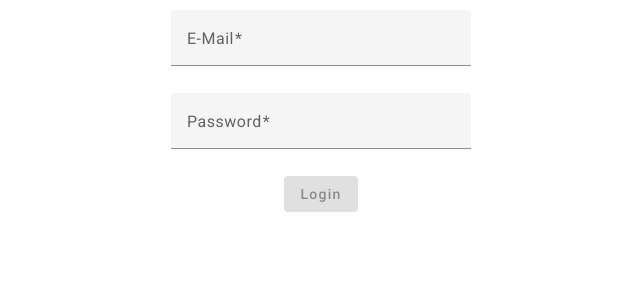
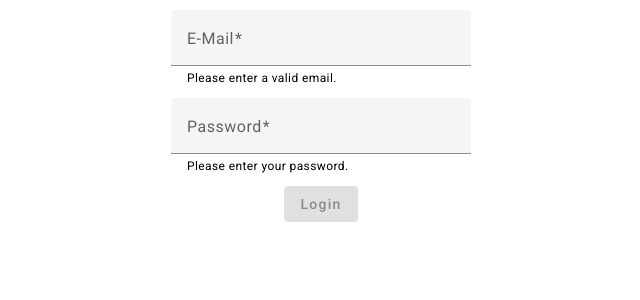
Before and after one commit to antrampa/fitness-tracker-2, an Angular app: page /login in a window 1280 px wide. Shown: the top 300 px of the page, without its empty margins (319-959 px from the left). Built offline with nearby package versions, Linux system fonts and the light colour scheme.

Commit message:
login form with reactive approach

```diff
--- a/src/app/app.module.ts
+++ b/src/app/app.module.ts
@@ -1,6 +1,6 @@
 import { NgModule } from '@angular/core';
 import { BrowserModule } from '@angular/platform-browser';
-import { FormsModule } from '@angular/forms';
+import { FormsModule, ReactiveFormsModule } from '@angular/forms';
 
 import { AppComponent } from './app.component';
 import { MaterialModule } from './material.module';
@@ -31,6 +31,7 @@ import { AppRoutingModule } from './app-routing.module';
     BrowserAnimationsModule,
     AppRoutingModule,
     FormsModule,
+    ReactiveFormsModule,
   ],
   providers: [],
   bootstrap: [AppComponent]
--- a/src/app/auth/login/login.component.html
+++ b/src/app/auth/login/login.component.html
@@ -1,31 +1,27 @@
 <section class="login-form">
-    <form class="fx-main" #f="ngForm" (ngSubmit)="onSubmit(f)">
+    <form class="fx-main" [formGroup]="loginForm" (ngSubmit)="onSubmit()">
         <mat-form-field>
             <mat-label>E-Mail</mat-label>
             <input matInput
                 type="email"
                 placeholder="Your email"
-                ngModel
-                name="email"
-                email
-                required
-                #emailInput="ngModel">
-            <mat-error *ngIf="emailInput.hasError('required')">Field must not be empty.</mat-error>
-            <mat-error *ngIf="!emailInput.hasError('required')">E-Mail is invalid</mat-error>
+                formControlName="email">
+            <mat-hint>Please enter a valid email.</mat-hint>
+            <!-- <mat-error *ngIf="emailInput.hasError('required')">Field must not be empty.</mat-error>  -->
+            <mat-error>Invalid or missing email.</mat-error>
         </mat-form-field>
         <mat-form-field>
             <mat-label>Password</mat-label>
             <input matInput
                 type="password"
                 placeholder="Your password"
-                ngModel
-                name="password"
-                required>
+                formControlName="password">
+            <mat-hint>Please enter your password.</mat-hint>
             <mat-error>Field must not be empty</mat-error>
         </mat-form-field>
         <button type="submit"
             mat-raised-button
             color="primary"
-            [disabled]="f.invalid">Login</button>
+            [disabled]="loginForm.invalid">Login</button>
     </form>
 </section>
--- a/src/app/auth/login/login.component.scss
+++ b/src/app/auth/login/login.component.scss
@@ -8,7 +8,7 @@
     flex-direction: column;
     align-content: center;
     align-items: center;
-    row-gap: 5px;
+    gap: 10px;
 }
 
 mat-form-field  {
--- a/src/app/auth/login/login.component.ts
+++ b/src/app/auth/login/login.component.ts
@@ -1,16 +1,29 @@
-import { Component } from '@angular/core';
-import { NgForm } from '@angular/forms';
+import { Component, OnInit } from '@angular/core';
+import { FormControl, FormGroup, Validators } from '@angular/forms';
 
 @Component({
   selector: 'app-login',
   templateUrl: './login.component.html',
   styleUrls: ['./login.component.scss']
 })
-export class LoginComponent {
+export class LoginComponent implements OnInit {
 
+  loginForm!: FormGroup;
 
-  onSubmit(form: NgForm){
-    console.log(form);
+  constructor() {}
+
+  ngOnInit(): void {
+      this.loginForm = new FormGroup({
+        email: new FormControl('', {
+          validators: [Validators.required, Validators.email]
+        }),
+        password: new FormControl('', {
+          validators: [Validators.required]
+        })
+      });
   }
 
+  onSubmit() {
+    console.log(this.loginForm);
+  }
 }
```
